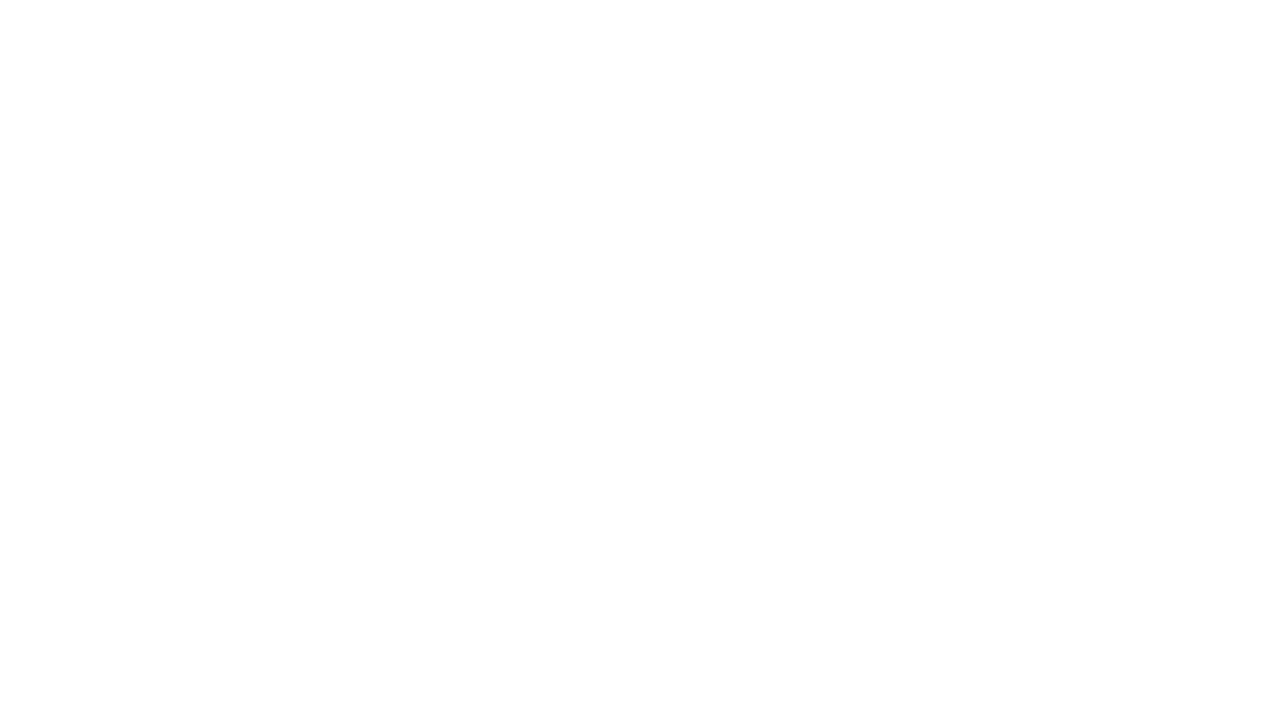
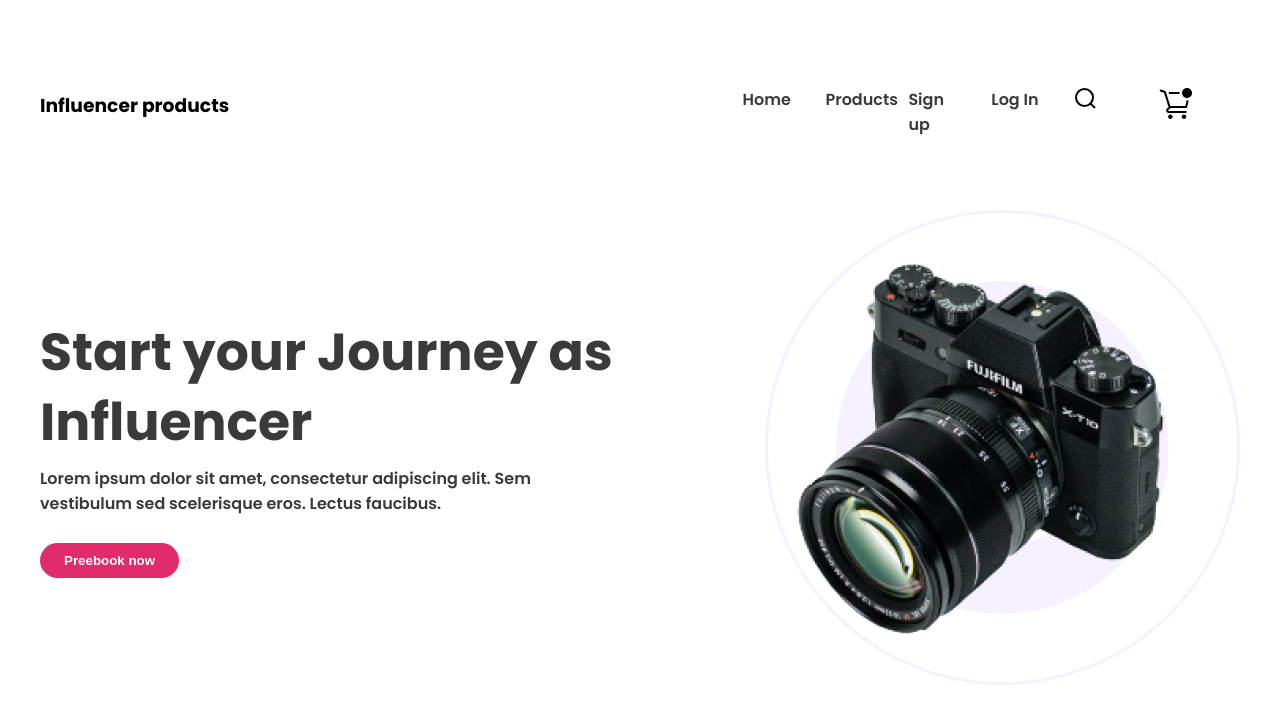
Before and after one commit to riyazulislam99/influencer-gear-practice-task, a plain HTML site: page index.html in a window 1280 px wide. Drawn offline with Linux system fonts and the light colour scheme.

Commit message:
header section added

```diff
--- a/index.html
+++ b/index.html
@@ -1,14 +1,40 @@
 <!DOCTYPE html>
 <html lang="en">
+
 <head>
     <meta charset="UTF-8">
     <meta name="viewport" content="width=device-width, initial-scale=1.0">
     <title>Influencer Gear</title>
     <link rel="stylesheet" href="styles/influencer-gear.css">
 </head>
+
 <body>
-    <header>
-
+    <header class="header-container">
+        <div class="nav">
+            <h3>Influencer products</h3>
+            <nav>
+                <ul>
+                    <li><a href="">Home</a></li>
+                    <li><a href="">Products</a></li>
+                    <li><a href="">Sign up</a></li>
+                    <li><a href="">Log In</a></li>
+                    <img src="images/icon/akar-icons_search.svg" alt="">
+                    <img src="images/icon/clarity_shopping-cart-outline-badged.svg" alt="">
+                </ul>
+            </nav>
+        </div>
+        <div class="header-container">
+            <div class="header-content">
+                <div class="text-container">
+                    <h1>Start your Journey as Influencer</h1>
+                    <p>Lorem ipsum dolor sit amet, consectetur adipiscing elit. Sem vestibulum sed scelerisque eros. Lectus faucibus.</p>
+                    <button class="btn-primary">Preebook now</button>
+                </div>
+                <div class="image-container">
+                    <img src="images/main-camera.png" alt="">
+                </div>
+            </div>
+        </div>
     </header>
 
     <main>
@@ -19,4 +45,5 @@
 
     </footer>
 </body>
+
 </html>
--- a/styles/influencer-gear.css
+++ b/styles/influencer-gear.css
@@ -0,0 +1,128 @@
+@import url('https://fonts.googleapis.com/css2?family=Poppins:wght@500;600;700&display=swap');
+
+/* shared styles */
+body {
+    font-family: 'Poppins', sans-serif;
+}
+
+* {
+    margin: 0;
+    padding: 0;
+}
+
+.btn-primary {
+    color: #FFF;
+    font-weight: 700;
+    border-radius: 41px;
+    background: #E02C6D;
+    border: none;
+    padding: 10px 24px;
+}
+
+/* header styles */
+
+.header-container {
+    margin: 87px auto;
+    width: 100%;
+    max-width: 1200px;
+}
+
+.nav {
+    display: flex;
+    justify-content: space-between;
+    align-items: center;
+}
+
+nav ul {
+    display: grid;
+    grid-template-columns: repeat(6, 1fr);
+}
+
+nav h3 {
+    color: #3A3A3A;
+    font-size: 24px;
+    font-weight: 700;
+    width: 243px;
+    height: 52.2px;
+}
+
+nav ul li {
+    color: #3A3A3A;
+    width: 49px;
+    height: 34.8px;
+    font-weight: 600;
+    list-style: none;
+    margin-right: 2.12rem;
+}
+
+nav a {
+    text-decoration: none;
+    color: #3A3A3A;
+    width: 49px;
+    height: 34.8px;
+    font-weight: 600;
+    font-size: 16px;
+}
+
+.header-content {
+    display: flex;
+    justify-content: space-between;
+    align-items: center;
+}
+
+.image-container {
+    background-image: url(../images/Circle\ design.svg);
+    background-repeat: no-repeat;
+    display: flex;
+    justify-content: flex-end;
+    width: 475px;
+    height: 475px;
+    margin-left: 133px;
+
+}
+
+.image-container img {
+    width: 440px;
+    height: 414px;
+    padding: 30px 33px 31px 2px;
+}
+
+.header-content h1 {
+    color: #3A3A3A;
+    font-size: 3.25rem;
+    font-weight: 700;
+    line-height: 70px;
+    width: 582px;
+    height: 133px;
+    margin-bottom: 16px;
+}
+
+.header-content p {
+    color: #3A3A3A;
+    font-weight: 600;
+    width: 505px;
+    height: 60.9px;
+    margin-bottom: 16px;
+}
+
+@media screen and (max-width: 576px) {
+    .nav {
+        flex-direction: column;
+    }
+
+    .nav {
+        margin-left: 60px;
+    }
+
+    .header-content {
+        flex-direction: column-reverse;
+    }
+
+    .image-container img {
+        display: flex;
+        align-items: center;
+        justify-content: center;
+    }
+}
+
+/* social media styles */
```
Also changed, not shown: images/icon/akar-icons_search.svg (added), images/icon/clarity_shopping-cart-outline-badged.svg (added).
